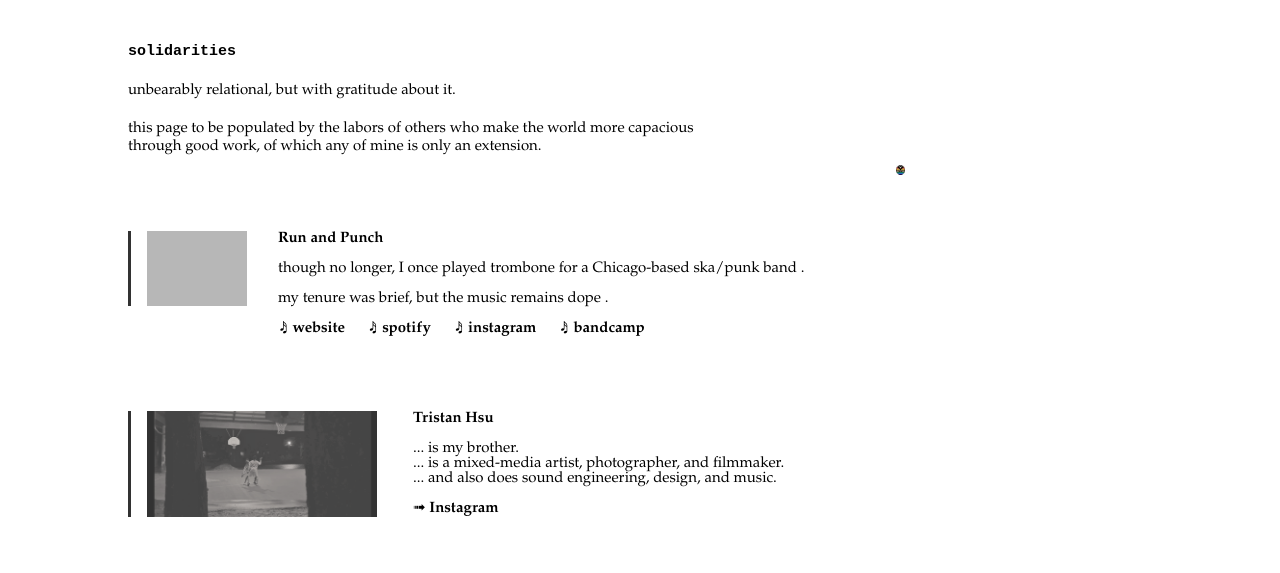
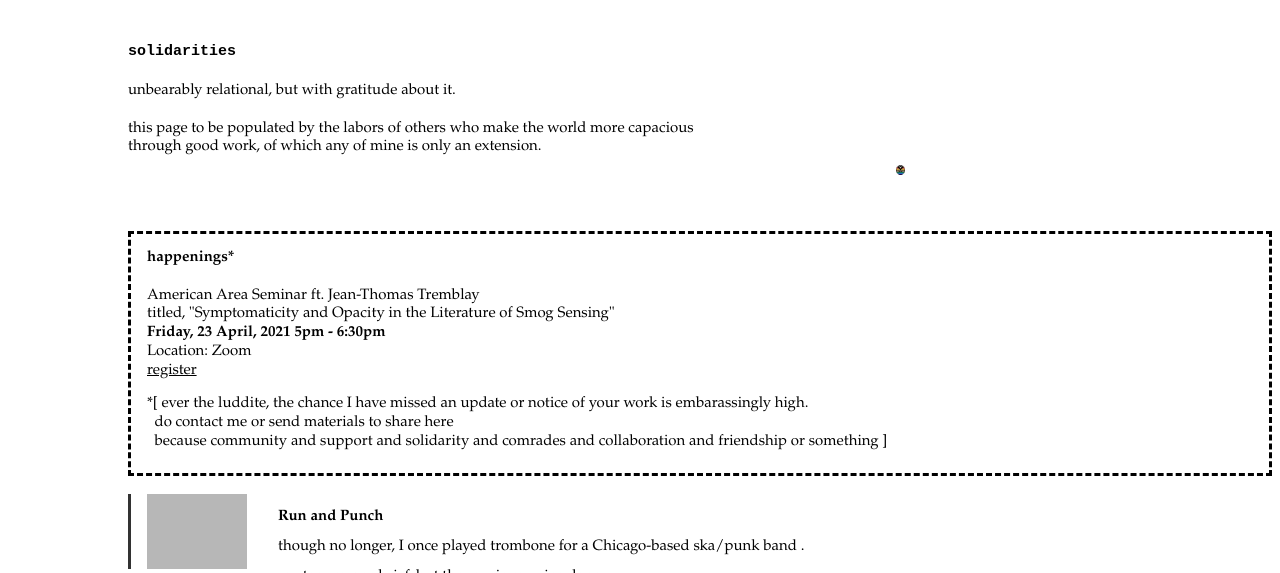
Before and after one commit to omiehsu/omiehsudotcom, a plain HTML site: page solidarities.html in a window 1280 px wide. Shown: the part 208-781 px from the top of the page. Drawn offline with Linux system fonts and the light colour scheme; grey boxes are pictures that could not be loaded.

Commit message:
solidarities update

```diff
--- a/solidarities.html
+++ b/solidarities.html
@@ -129,6 +129,14 @@ img.jtt{
 a, a:visited{
 	color: black;
 }
+
+.happenings{
+	border-style: dashed;
+	padding-top: 0;
+	padding-left: 1em;
+	padding-right: 1em;
+	padding-bottom: 1em;
+}
 </style>
 </head>
 <body>
@@ -156,6 +164,22 @@ a, a:visited{
 <p class="friends"> also, friends. </p>
 </div>
 
+<div class="happenings">
+<p class="b"> <b>happenings*</b>
+	<br>
+	<br> American Area Seminar ft. Jean-Thomas Tremblay
+	<br> titled, "Symptomaticity and Opacity in the Literature of Smog Sensing"
+	<br> <b> Friday, 23 April, 2021 5pm - 6:30pm </b>
+	<br> Location: Zoom
+	<br> <a href="english.nd.edu/events" target="_blank"> <u>register</u> </a>
+
+<p class="b">*[ ever the luddite, the chance I have missed an update or notice of your work is embarassingly high.
+	 <br> &nbsp do contact me or send materials to share here
+	 <br> &nbsp because community and support and solidarity and comrades and collaboration and friendship or something	]
+
+
+</div>
+<br>
 <img class ="setlist" src="images/setlist.jpg" alt="Run and Punch setlist">
 		<p class="runandpunch">
   		<b>Run and Punch</b>
@@ -216,9 +240,6 @@ a, a:visited{
 
 <div>
 <br><br><br><br>
-<p class="b">[ ever the luddite, the chance I have missed an update or notice of your work is embarassingly high.
-	 <br> &nbsp do contact me or send materials to share here
-	 <br> &nbsp because community and support and solidarity and comrades and collaboration and friendship or something	]
 
 </body>
 </html>
```
